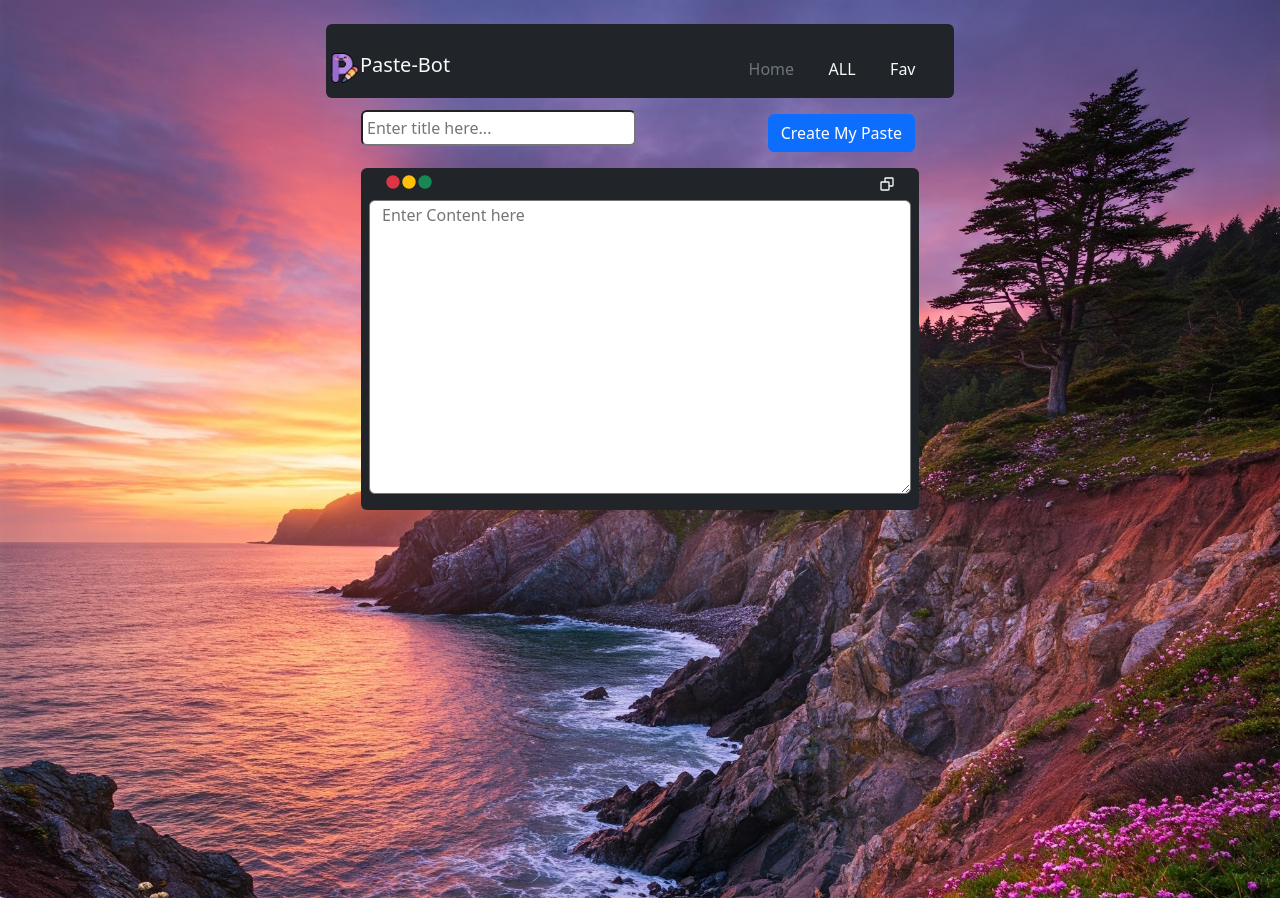
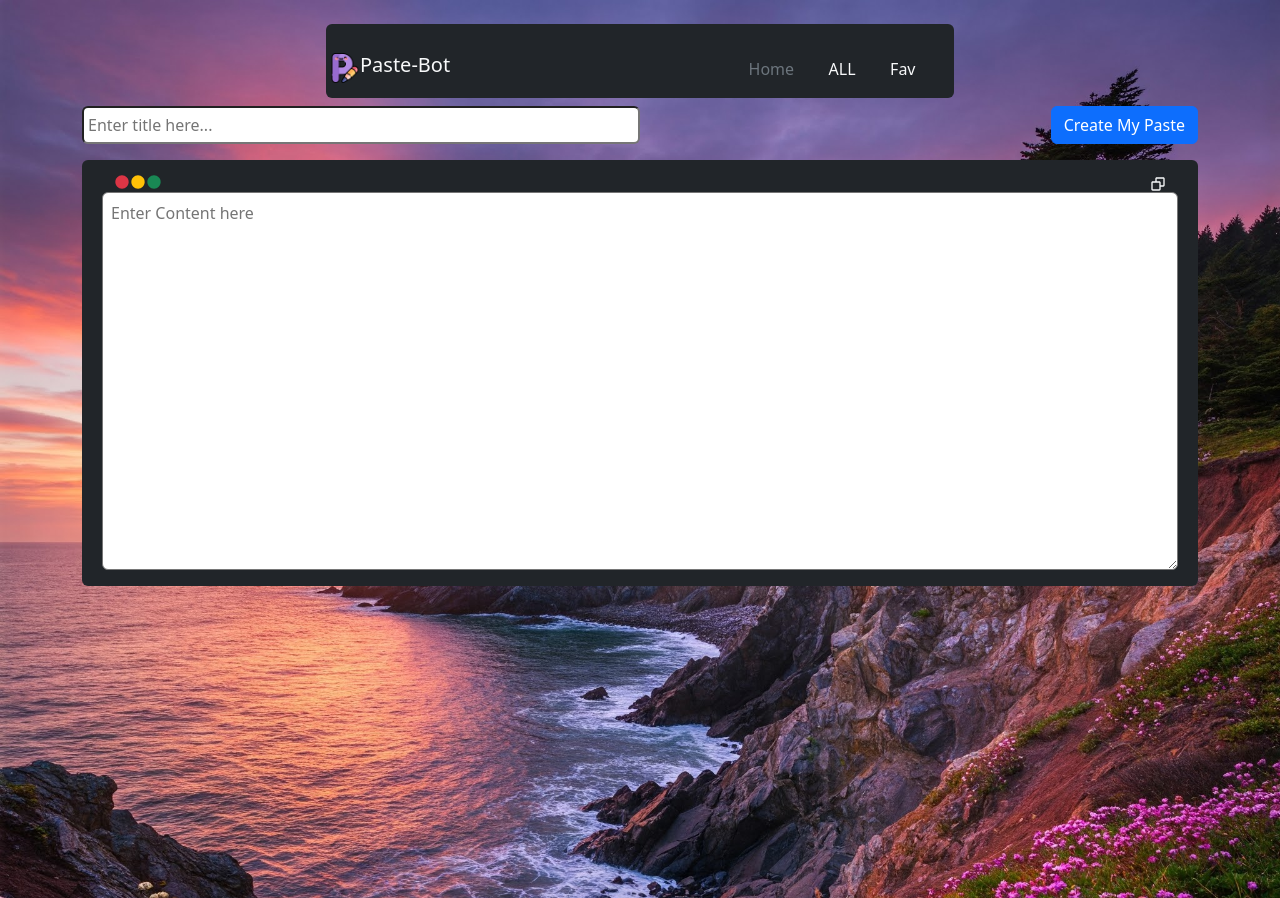
Before and after one commit to varsha-prajapat/Paste-Bot, a React (Create React App) app: page / in a window 1280 px wide. Built offline with nearby package versions, Linux system fonts and the light colour scheme.

Commit message:
some change

```diff
--- a/src/Components/Favourite.js
+++ b/src/Components/Favourite.js
@@ -12,10 +12,13 @@ const Favourite = () => {
     nav(`/pastes/${id}`)
   }
   return (
-    <Container className='vw-100 vh-100  p-2 mt-2 d-flex flex-column align-items-center'>
+    <Container
+      className='vw-100 vh-100  p-2 mt-2 d-flex flex-column align-items-center'>
       {fav.length > 0 &&
         fav.map((favs) =>
-          <Row className=' w-100 m-2 mb-4 p-2  rounded bg-danger bg-opacity-25  border border-danger'>
+          <Row
+            className=' w-50 m-2 mb-4 p-2  rounded bg-danger bg-opacity-25  border border-danger'
+            key={favs._id}>
             <Col>
               <h6 className='text-light'> {favs.title}</h6>
             </Col>
@@ -25,8 +28,10 @@ const Favourite = () => {
           </Row>)
       }
       {
-        fav.length===0 &&
-        <h2 className=' w-50  p-2  text-light text-center rounded bg-danger bg-opacity-25   border border-danger' >No Favourites</h2>
+        fav.length === 0 &&
+        <h2
+          className=' w-50  p-2  text-light text-center rounded bg-danger bg-opacity-25   border border-danger' >
+          No Favourites</h2>
       }
     </Container>
   )
--- a/src/Components/Home.js
+++ b/src/Components/Home.js
@@ -31,7 +31,6 @@ const Home = () => {
     }
     if (pasteId) {
       //update
-
       dispatch(updateToPaste(paste));
 
     }
@@ -45,29 +44,29 @@ const Home = () => {
 
   }
   return (
-    <Container className=' vw-100 vh-100  d-flex flex-column align-items-center'>
-      <Row className=' w-50  m-1 ' >
-        <Col className='p-0'>
+    <Container className=' vw-100  vh-100  d-flex flex-column align-items-center'>
+      <Row className=' w-100 mt-2 mb-2 ' >
+        <Col className='w-100 p-0  mb-2   d-flex  justify-content-between '>
           <input
-            className=' w-100 p-1 mt-2 rounded  '
+            className=' w-50 p-1 me-2 rounded  '
             type="text"
             placeholder='Enter title here...'
             value={title}
             onChange={(e) => settitle(e.target.value)}
           />
-        </Col>
-        <Col className='d-flex justify-content-end p-0 m-1'>
           <button
             onClick={createPaste}
             type="button"
-            className='btn btn-primary  mt-2'>
+            className='btn btn-primary'>
             {
               pasteId ? "Update Paste" : "Create My Paste"
             }
-          </button></Col>
+          </button>
+        </Col>
       </Row>
-      <Row className=' w-50 bg-dark  d-flex justify-content-center rounded m-2  '>
-        <Row className=' w-100 rounded '>
+      <Row className=' w-100  bg-dark  d-flex justify-content-center rounded '>
+        <Row className='w-100 p-2 m-0 d-flex justify-content-center '>
+          <Row className=' rounded '>
             <Col>
               <BiSolidCircle className='text-danger' />
               <BiSolidCircle className='text-warning' />
@@ -81,14 +80,15 @@ const Home = () => {
                 }} className='text-light mt-2' /></Col>
 
           </Row>
-        <Row className=' p-2 mb-2'>
+          <Row className='w-100 mb-2'>
             <textarea
-            className='rounded'
+              className='w-100 p-2 rounded'
               value={value}
               placeholder='Enter Content here'
               onChange={(e) => setvalue(e.target.value)}
-            rows={12}
+              rows={15}
             />
+          </Row>
         </Row>
       </Row>
     </Container>
--- a/src/Components/Navbar.js
+++ b/src/Components/Navbar.js
@@ -1,4 +1,3 @@
-import { isAction } from '@reduxjs/toolkit';
 import React from 'react';
 import { NavLink } from 'react-router-dom';
 import P from '../image/p.png';
@@ -6,31 +5,40 @@ import { Container, Navbar, Nav } from 'react-bootstrap';
 
 const Navbars = () => {
   return (
-    <Container fluid className='vw-100   d-flex justify-content-center '>
-      <Navbar className=' w-50 mt-4  rounded  d-flex justify-content-center' bg="dark" variant="dark" expand="sm">
-        <Container className='p-0 text-light  d-flex mt-3 bg-dark  '>
-          <Navbar.Brand><div className='text-light d-flex ms-1 '>
-            <img src={P} height={30} width={30} />
-            <h5>Paste-Bot</h5>
-          </div></Navbar.Brand>
-          <Navbar.Toggle className='mb-2 me-1 ' aria-controls="basic-navbar-nav" />
+    <Container fluid
+      className='vw-100   d-flex justify-content-center '>
+      <Navbar
+        className=' w-50 mt-4  rounded  d-flex justify-content-center' bg="dark" variant="dark" expand="md">
+        <Container
+          className=' p-0 text-light  d-flex mt-3 bg-dark  '>
+          <Navbar.Brand>
+            <div className='text-light d-flex ms-1 '>
+              <img src={P} height={30} width={30} alt="icon" />
+              <h5>Paste-Bot</h5>
+            </div>
+          </Navbar.Brand>
+          <Navbar.Toggle className='mb-2 me-1' aria-controls="basic-navbar-nav" />
           <Navbar.Collapse id="basic-navbar-nav">
-            <Nav className="p-1 w-50 ms-auto  d-flex justify-content-evenly">
+            <Nav
+              className="p-1 w-50 ms-auto  d-flex justify-content-evenly">
               <Nav.Item>
                 <NavLink to='/'
-                  className={({ isActive }) => isActive ? "text-decoration-none text-secondary " : "text-decoration-none text-light"}>
+                  className={({ isActive }) =>
+                    isActive ? "text-decoration-none text-secondary " : "text-decoration-none text-light"}>
                   Home
                 </NavLink>
               </Nav.Item>
               <Nav.Item>
                 <NavLink to='/pastes'
-                  className={({ isActive }) => isActive ? "text-decoration-none  text-secondary" : "text-decoration-none text-light"}>
+                  className={({ isActive }) =>
+                    isActive ? "text-decoration-none  text-secondary" : "text-decoration-none text-light"}>
                   ALL
                 </NavLink>
               </Nav.Item>
               <Nav.Item>
                 <NavLink to='/favourite'
-                  className={({ isActive }) => isActive ? "text-decoration-none text-secondary" : "text-decoration-none text-light"}>
+                  className={({ isActive }) =>
+                    isActive ? "text-decoration-none text-secondary" : "text-decoration-none text-light"}>
                   Fav
                 </NavLink>
               </Nav.Item>
--- a/src/Components/NoFound.js
+++ b/src/Components/NoFound.js
@@ -3,7 +3,8 @@ import { Container } from 'react-bootstrap';
 
 function NoFound() {
     return (
-        <Container className='vw-100 vh-100 d-flex justify-content-center align-items-center'>
+        <Container
+            className='vw-100 vh-100 d-flex justify-content-center align-items-center'>
             <h1 className='text-light '>No Found</h1>
         </Container>
     )
--- a/src/Components/ViewPaste.js
+++ b/src/Components/ViewPaste.js
@@ -10,7 +10,8 @@ const ViewPaste = () => {
   const allPastes = useSelector((state) => state.paste_bot.paste_bot);
   const paste = allPastes.filter((p) => p._id === id)[0];
   return (
-    <Container className=' vw-100 vh-100  d-flex flex-column align-items-center'>
+    <Container
+      className=' vw-100 vh-100  d-flex flex-column align-items-center'>
       <Row className=' w-50  m-1 ' >
         <Col className='p-0'>
           <input
@@ -22,7 +23,8 @@ const ViewPaste = () => {
           />
         </Col>
       </Row>
-      <Row className=' w-50 bg-dark  d-flex justify-content-center rounded m-2  '>
+      <Row
+        className=' w-50 bg-dark  d-flex justify-content-center rounded m-2  '>
         <Row className=' w-100 rounded '>
           <Col>
             <BiSolidCircle className='text-danger' />
--- a/src/Store/PasteSlice.js
+++ b/src/Store/PasteSlice.js
@@ -15,7 +15,7 @@ export const PasteSlice = createSlice({
             const paste = action.payload;
             //add a check=?Paste already exist
             const correctpaste = state.paste_bot.filter((p) => p.title.toLowerCase() === paste.title.toLowerCase())
-            if (correctpaste.length == 0 && paste.content.trim() !== "" && paste.title.trim() !== '') {
+            if (correctpaste.length === 0 && paste.content.trim() !== "" && paste.title.trim() !== '') {
                 state.paste_bot.push(paste);
                 localStorage.setItem("paste_bot", JSON.stringify(state.paste_bot));
                 toast.success("Paste Created Succcessfully");
@@ -58,11 +58,9 @@ export const PasteSlice = createSlice({
         },
         changefav: (state, action) => {
             const id = action.payload;
-            console.log("fun", id);
             const index = state.paste_bot.findIndex((item) => item._id === id);
             if (index >= 0) {
                 state.paste_bot[index].fav = !(state.paste_bot[index].fav);
-                console.log(state.paste_bot[index].fav);
                 localStorage.setItem("paste_bot", JSON.stringify(state.paste_bot));
                 toast.success("favourites are change");
             }
--- a/src/index.css
+++ b/src/index.css
@@ -8,6 +8,7 @@ body {
   background-image: url("../src/image/bg.jpg");
   background-repeat: no-repeat;
   background-size: cover;
+  background-attachment: fixed;
 }
 
 code {
```
Also changed, not shown: src/Components/Paste.js (+23 -16 lines). Lines whose indentation alone changed are shown as unchanged.
